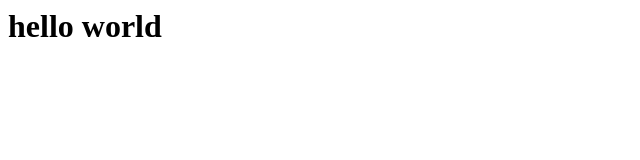
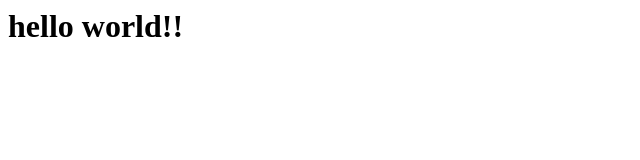
Before and after one commit to abdurahmanus/cv, an Eleventy site: page src/index.md in a window 1280 px wide. Shown: the full height of the page, 0-640 px from the left. Built offline with nearby package versions, Linux system fonts and the light colour scheme; Eleventy itself is replaced by a stand-in of ours; files that its build step writes are made by us from their sources.

Commit message:
edit index

```diff
--- a/src/index.md
+++ b/src/index.md
@@ -1 +1 @@
-# hello world
+# hello world!!
```
